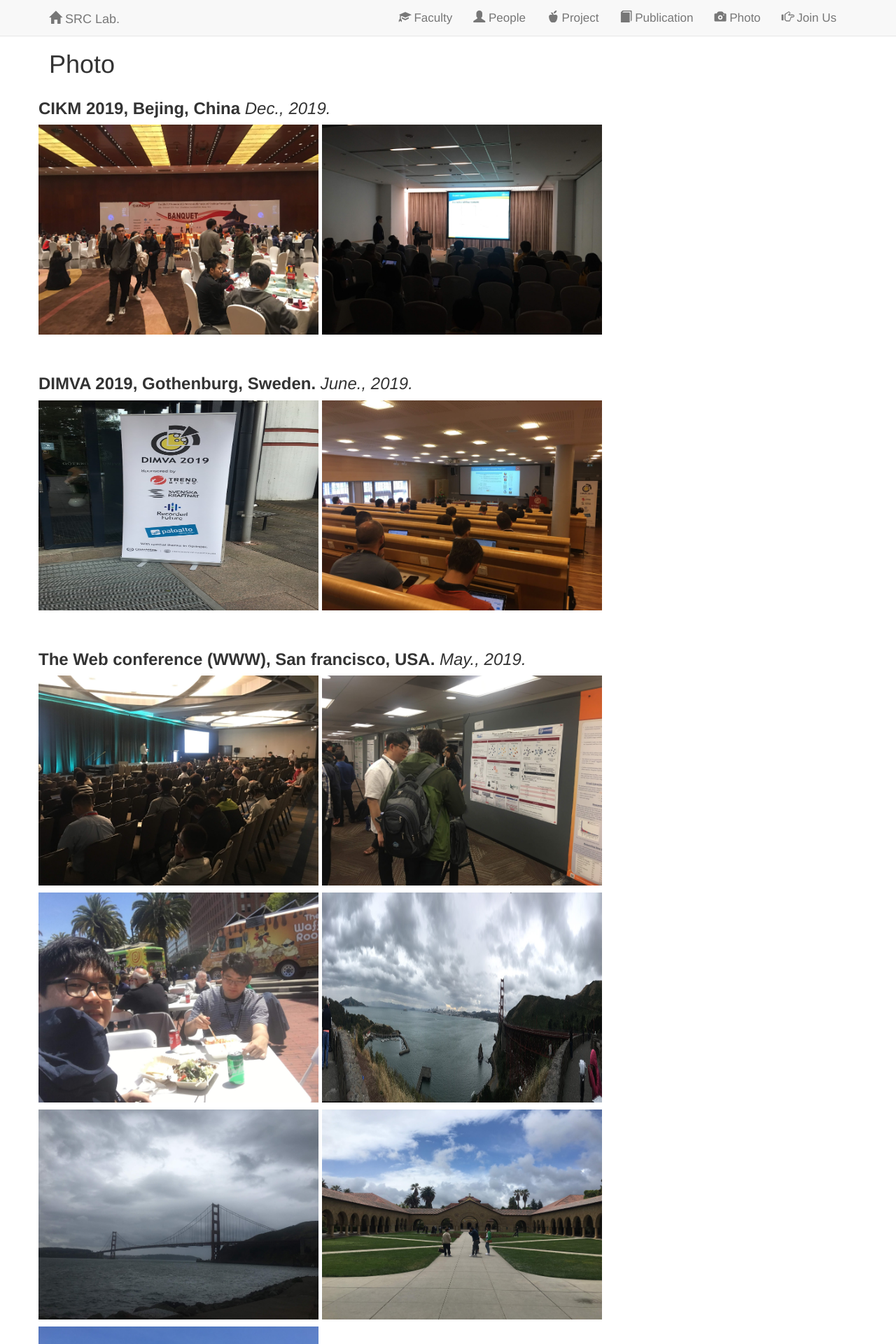
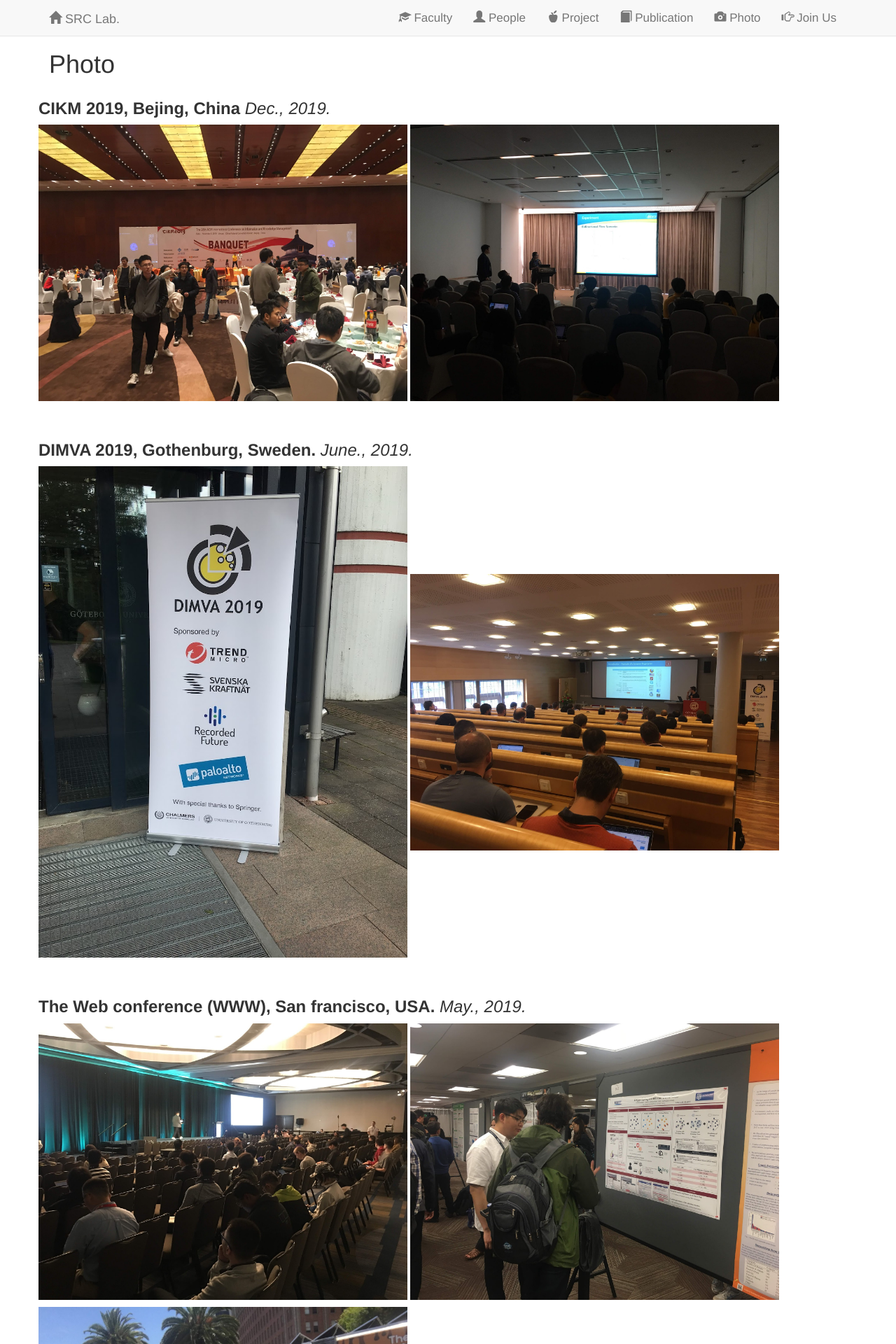
Before and after one commit to src-jnu/src-jnu.github.io, a Jekyll site: the page built from pages/photo.html, in a window 1280 px wide. Shown: the top 1920 px of the page at 70% size. Built offline with Jekyll 4.4.1, drawn with Linux system fonts in a browser that asks for light colours; nearby versions of some CDN libraries; a style sheet for code colours, icons or effects is not loaded.

Commit message:
fix photo

```diff
--- a/css/main.css
+++ b/css/main.css
@@ -13,6 +13,12 @@ body {
    background-size: cover;
    background: #c9c9c9;
    /*background: rgba(200, 54, 54, 0.6); */
+}
+
+.container{
+    margin-left: auto;
+    margin-right: auto;
+
 }
 
 .home p {
--- a/pages/photo.html
+++ b/pages/photo.html
@@ -10,28 +10,28 @@ layout: default
                   <h3> <b> {{ pub.title }} </b>  <em>{{ pub.date }}</em> </h3>
                   </p>
                   {% if pub.photo1 %} <a href="/images/photo/{{ pub.photo1 }}">
-                        <img src="/images/photo/{{ pub.photo1 }}" width="400px" height="300px">
+                        <img src="/images/photo/{{ pub.photo1 }}" width="45%" height="(width*0.75)">
                   </a> {% endif %}
                   {% if pub.photo2 %} <a href="/images/photo/{{ pub.photo2 }}">
-                        <img src="/images/photo/{{ pub.photo2 }}" width="400px" height="300px">
+                        <img src="/images/photo/{{ pub.photo2 }}" width="45%" height="(width*0.75)">
                   </a> <p></p> {% endif %}
                   {% if pub.photo3 %} <a href="/images/photo/{{ pub.photo3 }}">
-                        <img src="/images/photo/{{ pub.photo3 }}" width="400px" height="300px">
+                        <img src="/images/photo/{{ pub.photo3 }}" width="45%" height="(width*0.75)">
                   </a> {% endif %}
                   {% if pub.photo4 %} <a href="/images/photo/{{ pub.photo4 }}">
-                        <img src="/images/photo/{{ pub.photo4 }}" width="400px" height="300px">
+                        <img src="/images/photo/{{ pub.photo4 }}" width="45%" height="(width*0.75)">
                   </a> <p></p> {% endif %}
                   {% if pub.photo5 %} <a href="/images/photo/{{ pub.photo5 }}">
-                        <img src="/images/photo/{{ pub.photo5 }}" width="400px" height="300px">
+                        <img src="/images/photo/{{ pub.photo5 }}" width="45%" height="(width*0.75)">
                   </a> {% endif %}
                   {% if pub.photo6 %} <a href="/images/photo/{{ pub.photo6 }}">
-                        <img src="/images/photo/{{ pub.photo6 }}" width="400px" height="300px">
+                        <img src="/images/photo/{{ pub.photo6 }}" width="45%" height="(width*0.75)">
                   </a> <p></p> {% endif %}
                   {% if pub.photo7 %} <a href="/images/photo/{{ pub.photo7 }}">
-                        <img src="/images/photo/{{ pub.photo7 }}" width="400px" height="300px">
+                        <img src="/images/photo/{{ pub.photo7 }}" width="45%" height="(width*0.75)">
                   </a> {% endif %}
                   {% if pub.photo8 %} <a href="/images/photo/{{ pub.photo8 }}">
-                        <img src="/images/photo/{{ pub.photo8 }}" width="400px" height="300px">
+                        <img src="/images/photo/{{ pub.photo8 }}" width="45%" height="(width*0.75)">
                   </a> <p></p> {% endif %}
             </div>
             <br>
--- a/pages/project.html
+++ b/pages/project.html
@@ -2,7 +2,7 @@
 layout: default
 title: SRC Lab.
 ---
-
+<div class="photo">
     <div class="container">
         <h1 class="projects"> Projects </h1>
 
@@ -31,3 +31,4 @@ title: SRC Lab.
         </div>
         {% endfor %} -->
     </div>
+</div>
```
Also changed, not shown: 5 other files. Lines whose indentation alone changed are shown as unchanged.
